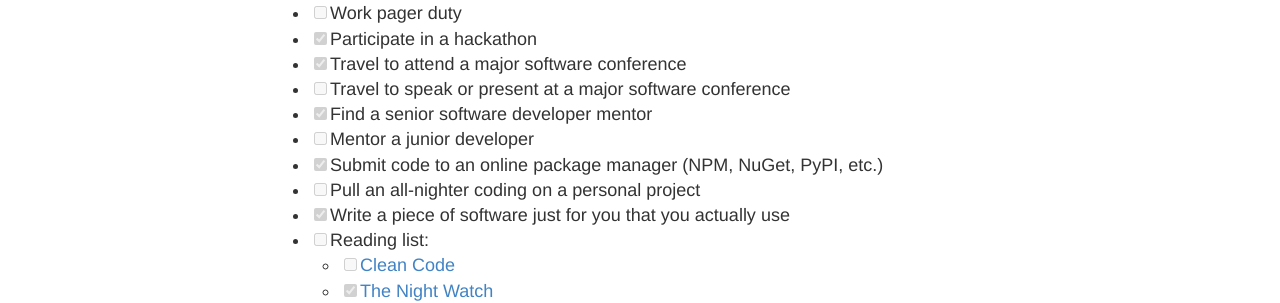
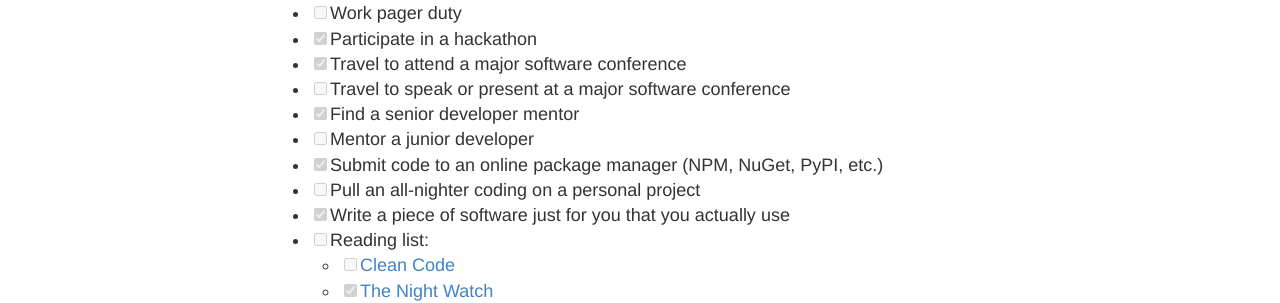
Before and after one commit to tbarlow12/tbarlow12.github.io, a Jekyll site: the page built from _posts/2018-8-31-bucket-list.md, in a window 1280 px wide. Shown: the part 490-793 px from the top of the page. Built offline with Jekyll 4.4.1, drawn with Linux system fonts in a browser that asks for light colours.

Commit message:
remove word

```diff
--- a/_posts/2018-8-31-bucket-list.md
+++ b/_posts/2018-8-31-bucket-list.md
@@ -15,7 +15,7 @@ This is an ever-growing, ever-changing list of things I would like to accomplish
 - [x] Participate in a hackathon
 - [x] Travel to attend a major software conference
 - [ ] Travel to speak or present at a major software conference
-- [x] Find a senior software developer mentor
+- [x] Find a senior developer mentor
 - [ ] Mentor a junior developer
 - [x] Submit code to an online package manager (NPM, NuGet, PyPI, etc.)
 - [ ] Pull an all-nighter coding on a personal project
```
